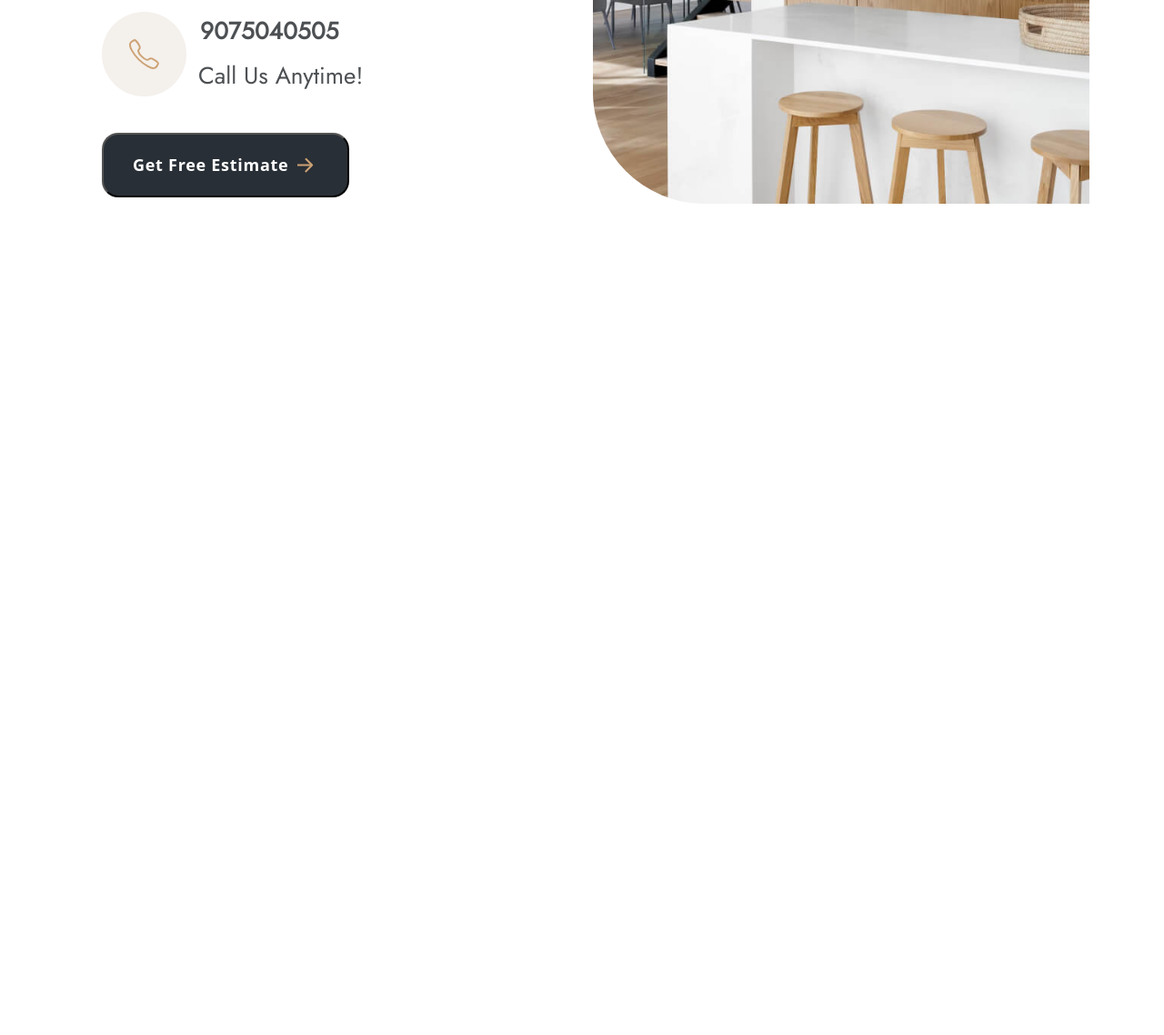
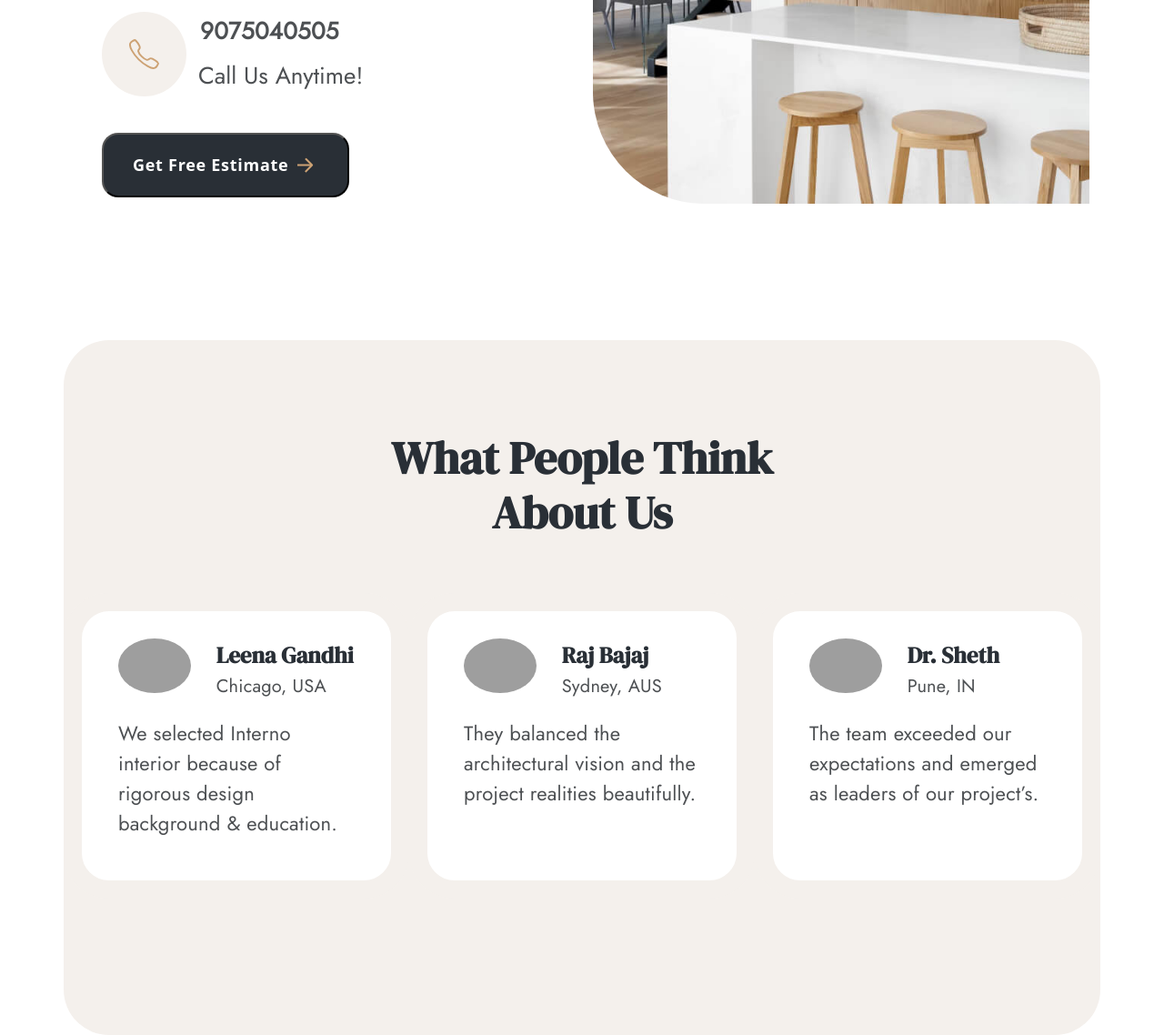
Before and after one commit to bhandariamey/TdsWebsite, a plain HTML site: page index.html in a window 1280 px wide. Shown: the part 1669-2807 px from the top of the page at 91% size. Before the commit the page ends 1893 px from the top, so only its background shows below. Drawn offline with nearby package versions, Linux system fonts and the light colour scheme; grey boxes are pictures that could not be loaded.

Commit message:
user review portion

```diff
--- a/index.css
+++ b/index.css
@@ -187,6 +187,62 @@
 }
 
 
+.review-section{
+    margin-top:150px;
+    background-color: #f4f0ec ;
+    border-radius: 50px;
+    color: #292f36;
+
+}
+
+.review-header{
+    padding: 100px 0 50px ;
+    text-align: center;
+    font-size: 50px;
+    font-family: "DM Serif Display";
+    font-weight: 600;
+}
+
+.review-items{
+    background-color: #fff;
+    border-radius: 50px;
+    margin-bottom: 150px;
+    padding: 30px 40px;
+    border: 20px solid #f4f0ec ;
+}
+
+.review-item-photo img{
+    border-radius: 50%;
+    width:80px;
+}
+
+.review-item-name{
+    color: #292f36;
+    font-size: 25px;
+    font-family: "DM Serif Display";
+    font-weight: 600;
+    line-height: 1.5;
+    padding-left: 25px;
+}
+
+.review-item-location{
+    color: #292f36;
+    font-size: 20px;
+    font-family: "jost";
+    line-height: 1.5;
+    color: #4d5053;
+    letter-spacing: .01em;
+    padding-left: 25px;
+}
+
+.review-item-body{
+    padding-top: 20px;
+    color: #4d5053;
+    letter-spacing: .01em;
+    font-family: "jost";
+    font-size: 22px;
+    line-height: 1.5;
+}
 
 @media(max-width: 992px){
     #hero-section img{
@@ -205,6 +261,13 @@
     .free-estimate-button{
         margin-bottom: 30px;
     }
+    .review-item-body{
+        padding-top: 10px;
+        padding-left: 25px;
+        text-align: left;
+    }
+
+
 
 }
 
@@ -224,6 +287,11 @@
     .intro-section-body{
         text-align: left;
     }
+
+    .review-header{
+        font-size: 40px;
+    }
+
 }
 
 @media(max-width: 500px){
@@ -250,7 +318,11 @@
     .free-estimate-button{
         font-size: 15px;
         font-weight: 400;
-}
+    }
+
+    .review-header{
+        font-size: 30px;
+    }
 }
 
 
--- a/index.html
+++ b/index.html
@@ -107,7 +107,58 @@
       </div>
     </div>
 
+    <div class="review-section container">
+      <h2 class="review-header"> What People Think </br> About Us</h2>
+      <div class="row" id="review-header-main-child">
+        <div class="col-lg-4 col-md-6 col-sm-12 review-items">
+          <div class="row">
+            <div class="col-lg-4 review-item-photo">
+              <img src="https://www.svgrepo.com/show/157053/avatar.svg" alt="Name">
+            </div>
+            <div class="col d-flex flex-column" style="justify-content: center;">
+              <div class="row review-item-name">Leena Gandhi</div>
+              <div class="row review-item-location">Chicago, USA</div>
+            </div>
+          </div>
+          <div class="row">
+            <p class="review-item-body">We selected Interno interior because of rigorous design background & education.</p>
+          </div>
+        </div>
+
+        <div class="col-lg-4 col-md-6 col-sm-12 review-items">
+          <div class="row">
+            <div class="col-lg-4 review-item-photo">
+              <img src="https://www.svgrepo.com/show/27220/avatar.svg" alt="Name">
+            </div>
+            <div class="col d-flex flex-column" style="justify-content: center;">
+              <div class="row review-item-name">Raj Bajaj</div>
+              <div class="row review-item-location">Sydney, AUS</div>
+            </div>
+          </div>
+          <div class="row">
+            <p class="review-item-body">They balanced the architectural vision and the project realities beautifully.</p>
+          </div>
+        </div>
+
+        <div class="col-lg-4 col-md-6 col-sm-12 review-items">
+          <div class="row">
+            <div class="col-lg-4 review-item-photo">
+              <img src="https://png.pngtree.com/png-vector/20191205/ourlarge/pngtree-female-doctor-vector-illustration-png-image_2026067.jpg" alt="Name">
+            </div>
+            <div class="col d-flex flex-column" style="justify-content: center;">
+              <div class="row review-item-name">Dr. Sheth</div>
+              <div class="row review-item-location">Pune, IN</div>
+            </div>
+          </div>
+          <div class="row">
+            <p class="review-item-body">The team exceeded our expectations and emerged as leaders of our project’s.</p>
+          </div>
+        </div>
+
+      </div>
+    </div>
+
       <script src="https://cdn.jsdelivr.net/npm/bootstrap@5.3.2/dist/js/bootstrap.bundle.min.js" integrity="sha384-C6RzsynM9kWDrMNeT87bh95OGNyZPhcTNXj1NW7RuBCsyN/o0jlpcV8Qyq46cDfL" crossorigin="anonymous"></script>
-<script src="index.js"></script>
+      <script src="index.js"></script>
 </body>
 </html>
--- a/index.js
+++ b/index.js
@@ -0,0 +1,3 @@
+
+console.log("code in js")
+user_review_div = document.getElementById("review-header-main-child")
```
